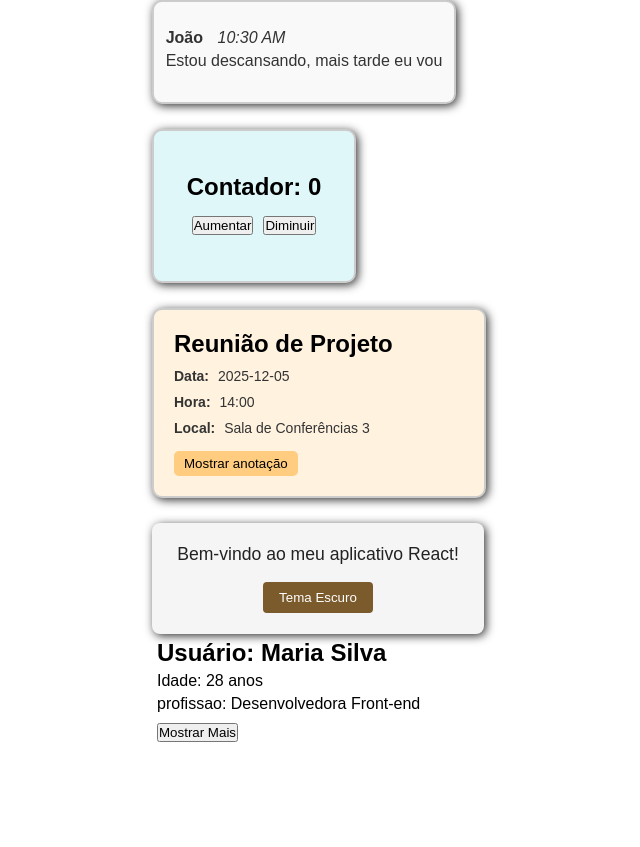
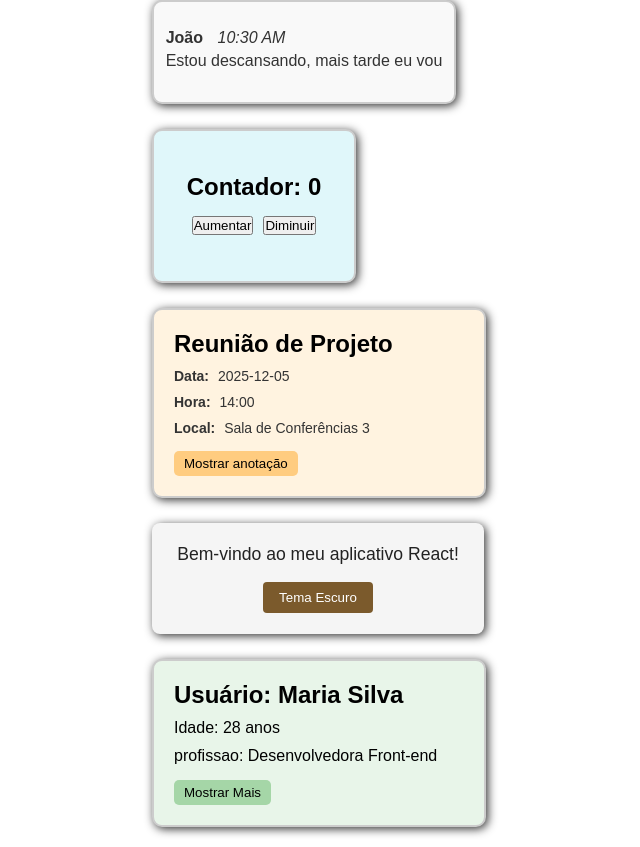
Before and after one commit to samellop3s/react-js-hooks-studies, a React (Vite) app in the folder meu-projeto/: page / in a window 1280 px wide. Shown: the part 349-1196 px from the top of the page, without its empty margins (321-961 px from the left). Before the commit the page ends 1116 px from the top, so only its background shows below. Built offline with nearby package versions, Linux system fonts and the light colour scheme.

Commit message:
ajustando Style.css de Usuario.jsx

```diff
--- a/meu-projeto/src/Style.css
+++ b/meu-projeto/src/Style.css
@@ -188,3 +188,32 @@ body {
 .container-tema button:hover {
   background-color: #5c4030;
 }
+
+.container-usuario {
+    display: flex;
+    flex-direction: column;
+    justify-content: center;
+    align-items: flex-start;
+    width: 300px;
+    border: 2px solid #ccc;
+    border-radius: 10px;
+    box-shadow: #333 2px 2px 10px;
+    margin-top: 25px;
+    padding: 15px;
+    background-color: #e8f5e9;
+    transition: box-shadow 0.2s ease;
+}
+
+.container-usuario:hover {
+    box-shadow: #333 4px 4px 15px;
+}
+
+.container-usuario button {
+    margin-top: 10px;
+    padding: 5px 10px;
+    background-color: #a5d6a7;
+    border: none;
+    border-radius: 5px;
+    cursor: pointer;
+    transition: background-color 0.2s ease;
+}
```
